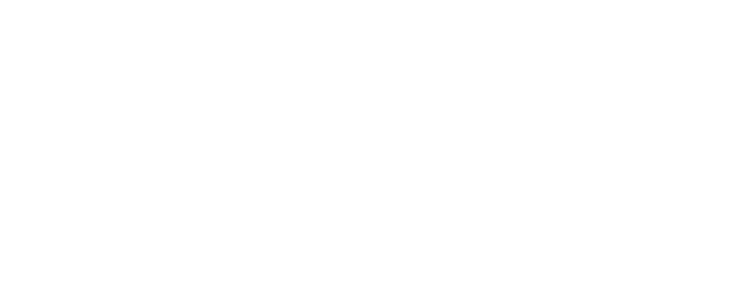
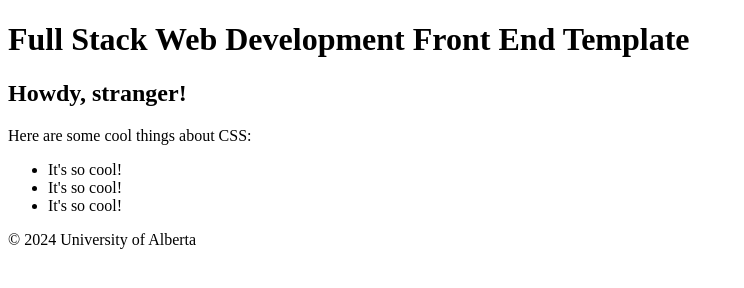
Before and after one commit to JamesonRGrieve-Instruction/Demo-EXSM3934-2024-03-Fall, a website: page src/index.html in a window 1280 px wide. Shown: the whole page, without its empty margins (0-744 px from the left). Drawn offline with Linux system fonts and the light colour scheme.

Commit message:
Add HTML;

```diff
--- a/src/index.html
+++ b/src/index.html
@@ -1,12 +1,30 @@
 <!DOCTYPE html>
 <html lang="en">
+
 <head>
   <meta charset="UTF-8">
   <meta name="viewport" content="width=device-width, initial-scale=1.0">
   <title>Full Stack Web Development Front End Template</title>
   <link rel="stylesheet" href="css/styles.css">
 </head>
+
 <body>
+  <header>
+    <h1>Full Stack Web Development Front End Template</h1>
+  </header>
+  <main>
+    <h2>Howdy, stranger!</h2>
+    <p>Here are some cool things about CSS:</p>
+    <ul>
+      <li>It's so cool!</li>
+      <li>It's so cool!</li>
+      <li>It's so cool!</li>
+    </ul>
+  </main>
+  <footer>
+    <p>&copy; 2024 University of Alberta</p>
+  </footer>
   <script src="js/scripts.js" defer></script>
 </body>
+
 </html>
```
Lines whose indentation alone changed are shown as unchanged.
